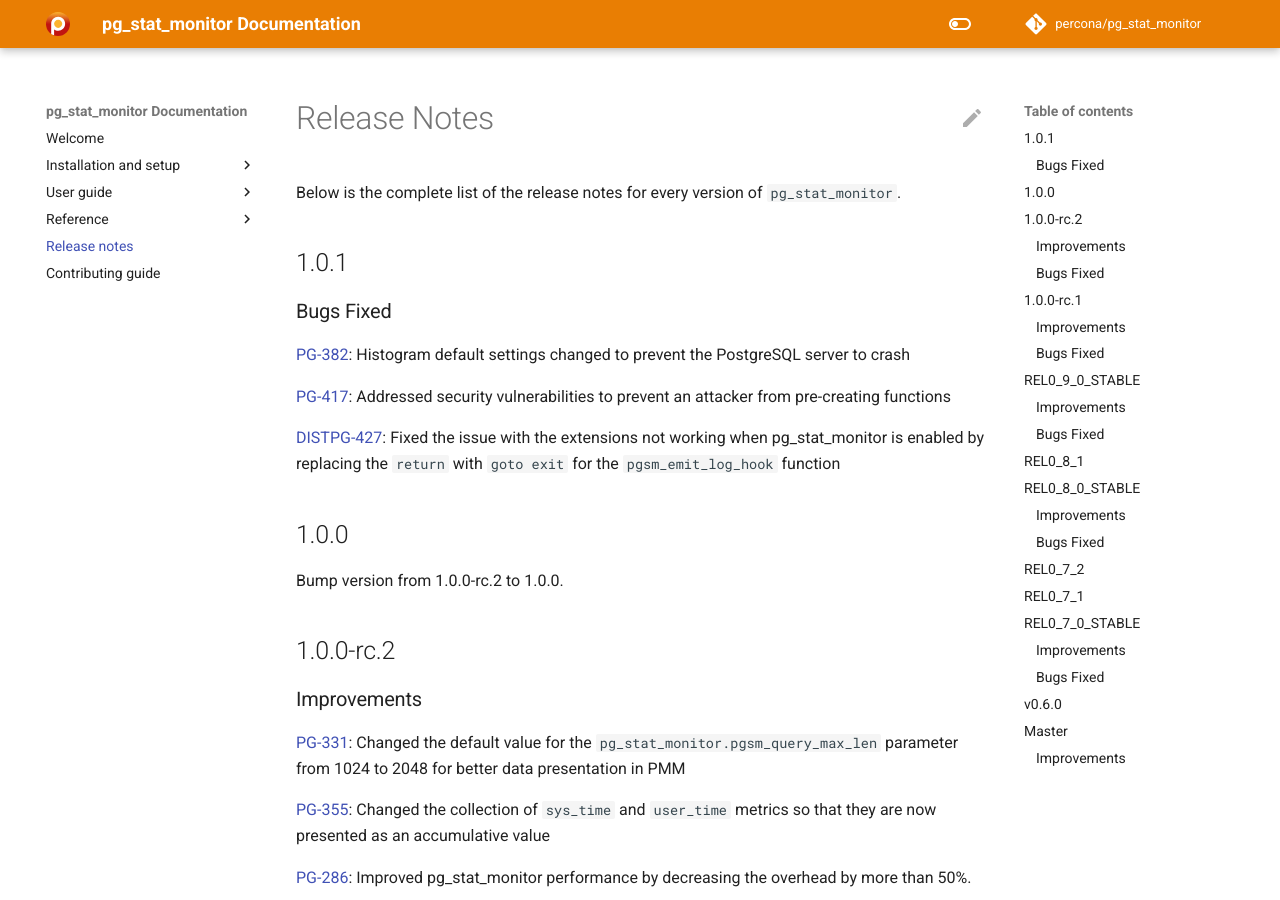
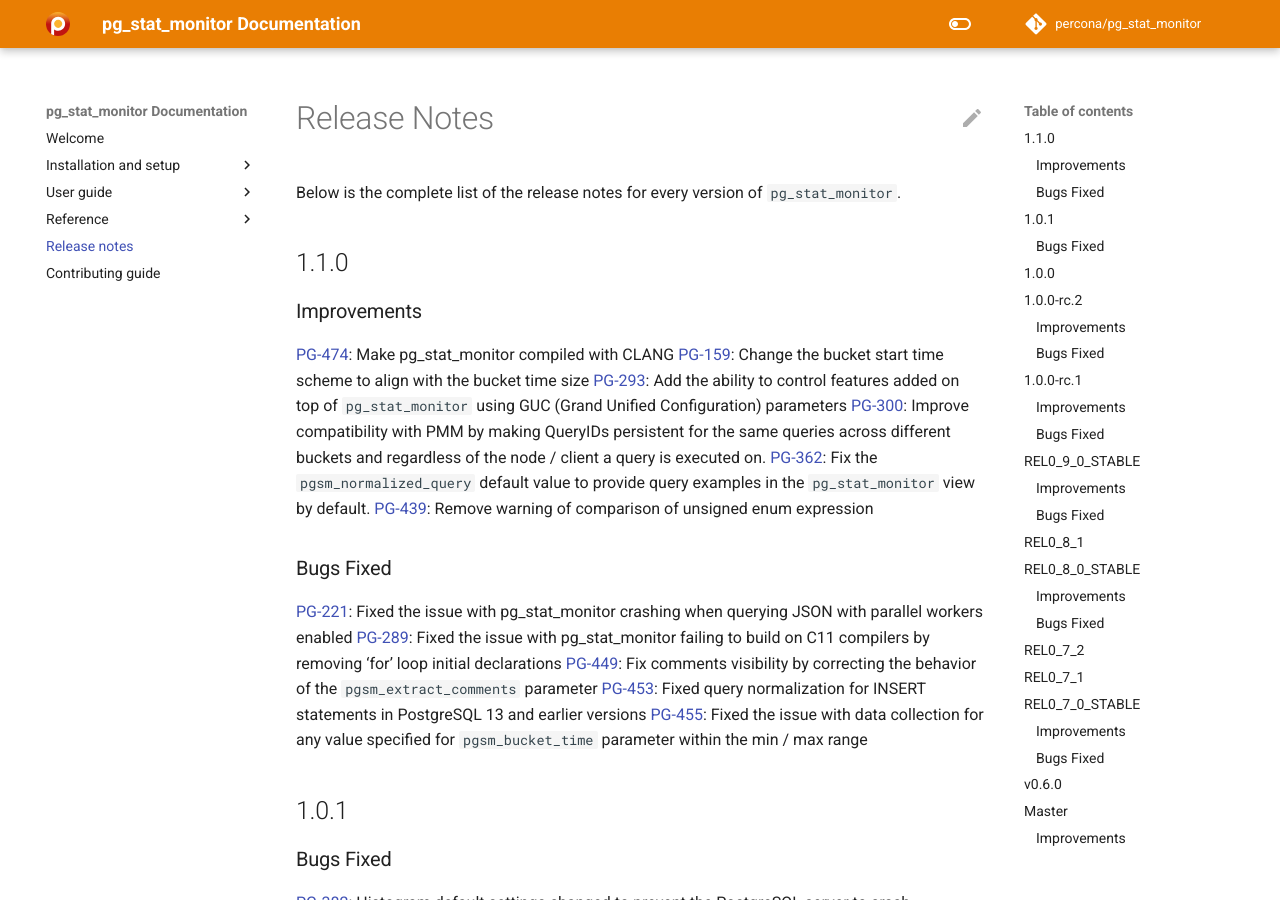
Before and after one commit to percona/pgsm-docs, an MkDocs documentation site: the page built from docs/release_notes.md, in a window 1280 px wide and 900 px high. Built offline with MkDocs 1.6.1 and Material for MkDocs 9.7.7, drawn with Linux system fonts in a browser that asks for light colours; nearby versions of some CDN libraries; comment, search, counter and statistics services are not loaded; the version menu is left out.

Commit message:
PG-481 Release notes 1.1.0
modified:   docs/release_notes.md

```diff
--- a/docs/release_notes.md
+++ b/docs/release_notes.md
@@ -1,6 +1,26 @@
 # Release Notes
 
 Below is the complete list of the release notes for every version of ``pg_stat_monitor``.
+
+## 1.1.0
+
+### Improvements
+
+[PG-474](https://jira.percona.com/browse/PG-474): Make pg_stat_monitor compiled with CLANG
+[PG-159](https://jira.percona.com/browse/PG-159): Change the bucket start time scheme to align with the bucket time size
+[PG-293](https://jira.percona.com/browse/PG-293): Add the ability to control features added on top of `pg_stat_monitor` using GUC (Grand Unified Configuration) parameters
+[PG-300](https://jira.percona.com/browse/PG-300): Improve compatibility with PMM by making QueryIDs persistent for the same queries across different buckets and regardless of the node / client a query is executed on.
+[PG-362](https://jira.percona.com/browse/PG-362): Fix the `pgsm_normalized_query` default value to provide query examples in the `pg_stat_monitor` view by default.
+[PG-439](https://jira.percona.com/browse/PG-439): Remove warning of comparison of unsigned enum expression
+
+### Bugs Fixed
+
+[PG-221](https://jira.percona.com/browse/PG-221): Fixed the issue with pg_stat_monitor crashing when querying JSON with parallel workers enabled
+[PG-289](https://jira.percona.com/browse/PG-289): Fixed the issue with pg_stat_monitor failing to build on C11 compilers by removing 'for' loop initial declarations
+[PG-449](https://jira.percona.com/browse/PG-449): Fix comments visibility by correcting the behavior of the `pgsm_extract_comments` parameter
+[PG-453](https://jira.percona.com/browse/PG-453): Fixed query normalization for INSERT statements in PostgreSQL 13 and earlier versions
+[PG-455](https://jira.percona.com/browse/PG-455): Fixed the issue with data collection for any value specified for `pgsm_bucket_time` parameter within the min / max range
+
 
 ## 1.0.1
 
```
